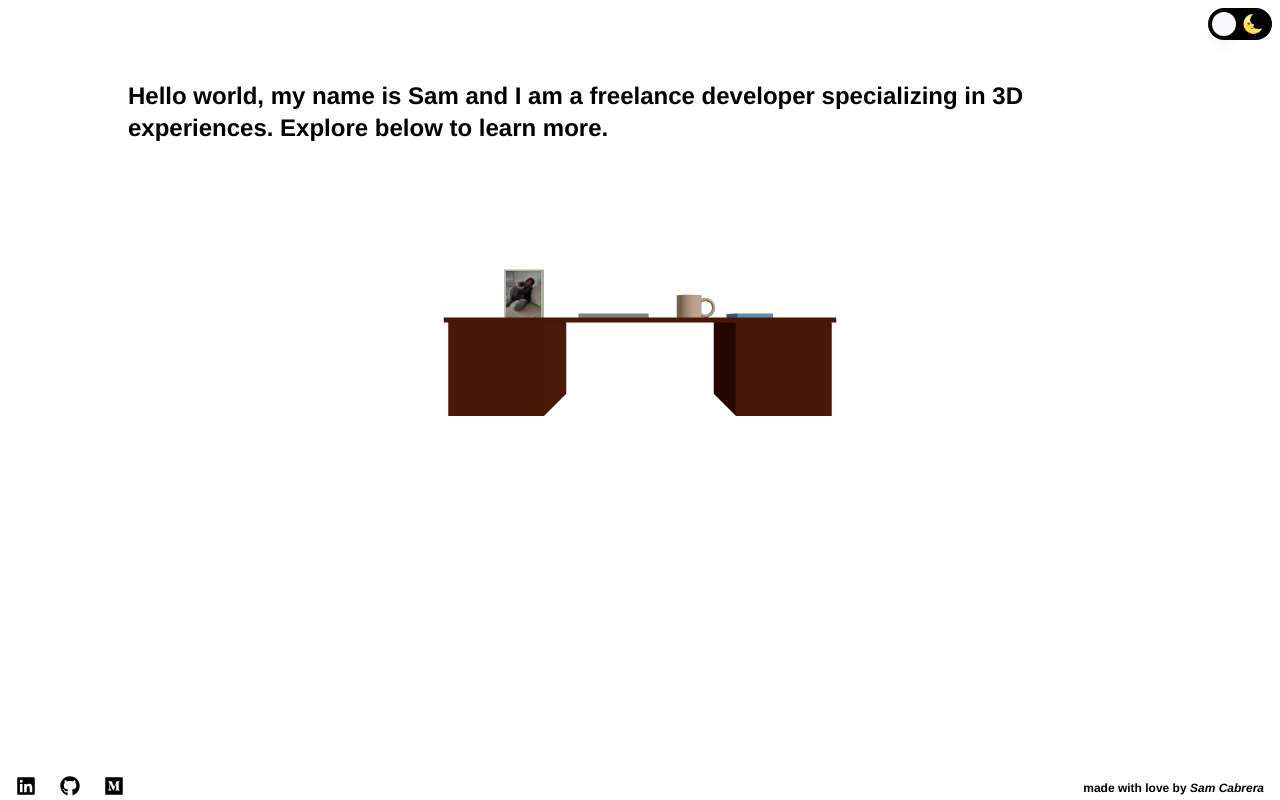
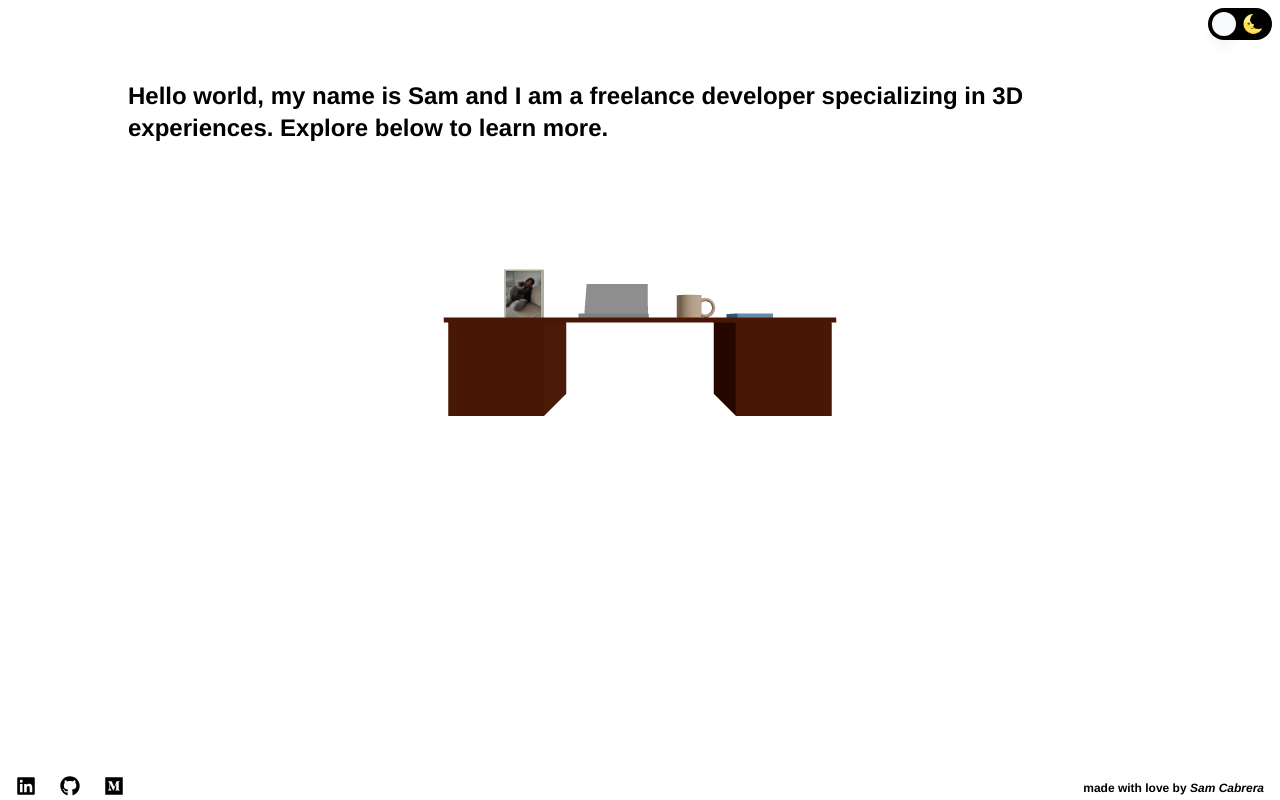
Before and after one commit to samanthacabrera/portfolio, a React (Vite) app: page / in a window 1280 px wide. Built offline with nearby package versions, Linux system fonts and the light colour scheme.

Commit message:
add laptop screen

```diff
--- a/src/components/Room.jsx
+++ b/src/components/Room.jsx
@@ -26,7 +26,7 @@ const Room = () => {
     const frameTexture = useLoader(TextureLoader, "/cat.png");
 
     return (
-        <Canvas style={{ height: "80vh", width: "80vw" }}>
+        <Canvas style={{ height: "80vh", width: "100vw" }}>
             <OrbitControls enableZoom enablePan enableRotate />
             <ambientLight intensity={0.5} />
             <directionalLight position={[5, 5, 5]} intensity={1} />
@@ -68,6 +68,10 @@ const Room = () => {
                 geometries={[
                     <boxGeometry key="laptop" args={[0.8, 0.05, 0.5]} />,
                     <meshStandardMaterial key="laptopMaterial" color="#C0C0C0" />,
+                    <mesh key="screen" position={[0, 0.2, -0.35]} rotation={[Math.PI / 3, 0, 0]}>
+                        <boxGeometry args={[0.8, 0.02, 0.5]} />
+                        <meshStandardMaterial color="#C0C0C0" />
+                    </mesh>,
                 ]}
             />
             {/* Mug */}
@@ -80,6 +84,10 @@ const Room = () => {
                     <mesh key="handle" position={[0.2, 0, 0]}>
                         <torusGeometry args={[0.1, 0.02, 16, 100]} />
                         <meshStandardMaterial color="#FFDBBB" />
+                    </mesh>,
+                    <mesh key="coffee" position={[0, 0.16, 0]} rotation={[-Math.PI / 2, 0, 0]}>
+                        <circleGeometry args={[0.13, 32]} rotation={[0, Math.PI, 0]}/>
+                        <meshStandardMaterial color="#6F4E37" />
                     </mesh>,
                 ]}
             />
```
